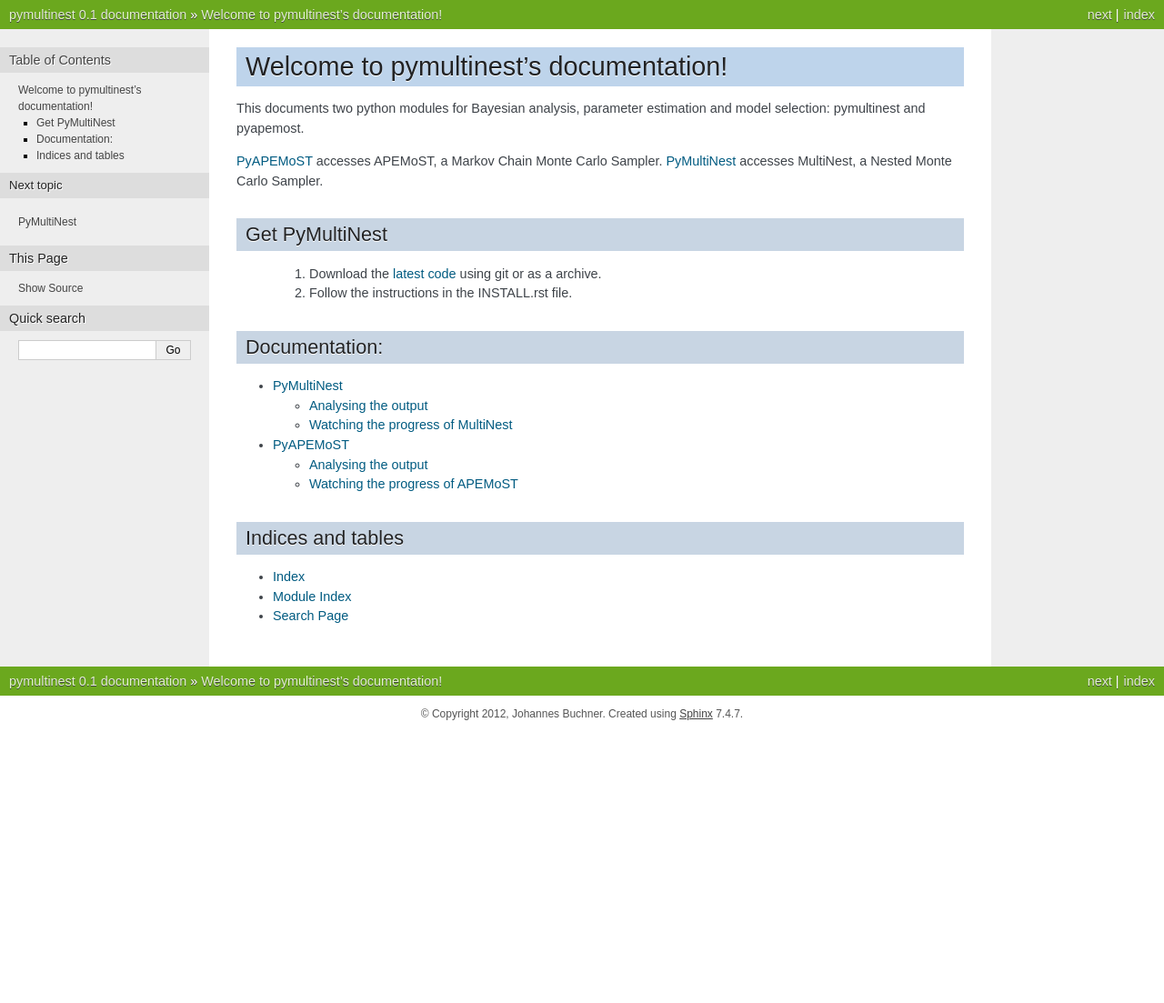
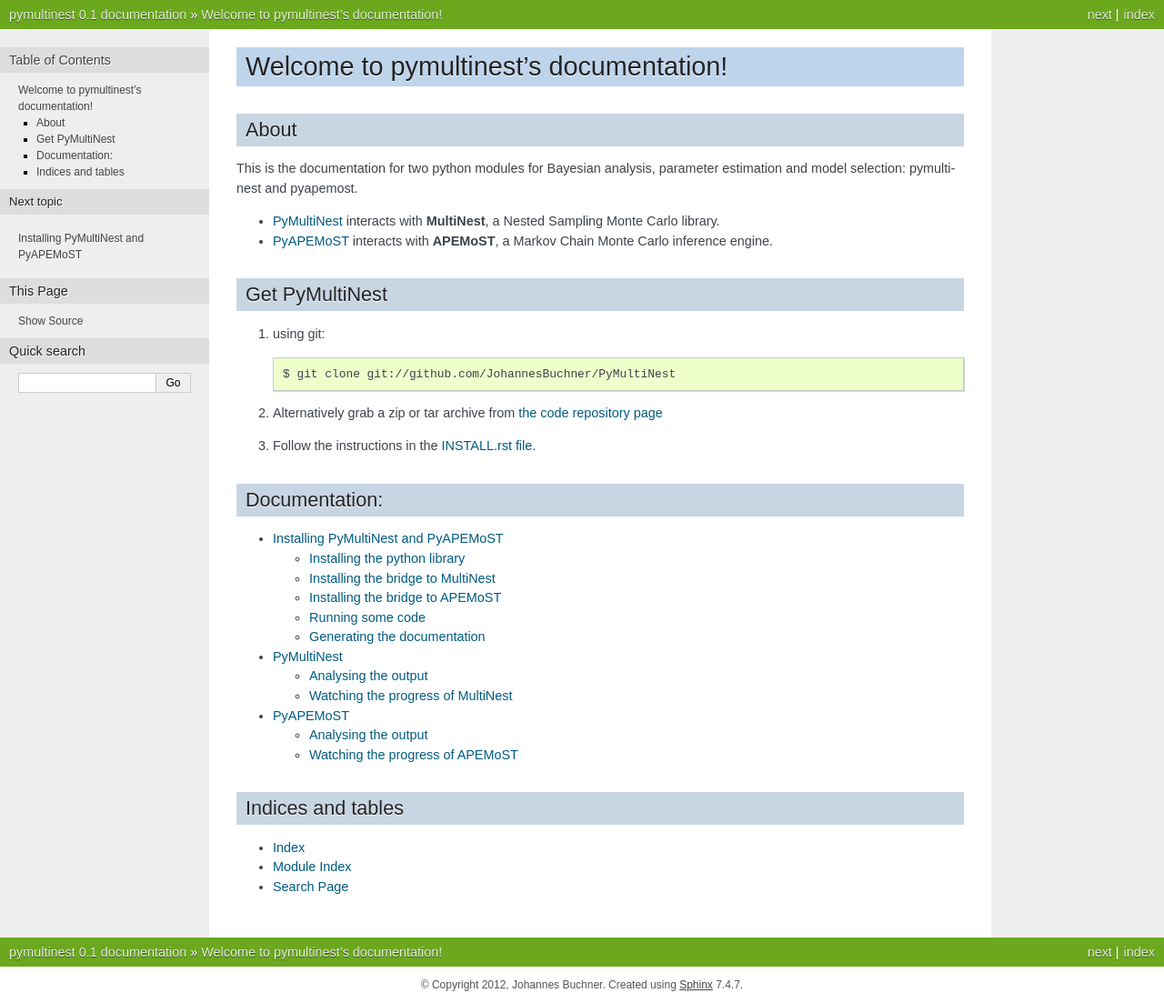
Before and after one commit to JohannesBuchner/PyMultiNest, a Sphinx documentation site: the page built from doc/index.rst, in a window 1280 px wide. Shown: the whole page at 91% size. Built offline with Sphinx 7.4.7, drawn with Linux system fonts in a browser that asks for light colours; before the commit the page ends 900 px from its top, so only the background shows below that.

Commit message:
included and prettified install instructions; added doc generating command

```diff
--- a/doc/index.rst
+++ b/doc/index.rst
@@ -6,22 +6,30 @@
 Welcome to pymultinest's documentation!
 =======================================
 
-This documents two python modules for Bayesian analysis,
-parameter estimation and model selection:
-pymultinest and pyapemost.
+About
+------------------------------
 
-:doc:`PyAPEMoST <pyapemost>` accesses APEMoST, a Markov Chain Monte Carlo Sampler.
-:doc:`PyMultiNest <pymultinest>` accesses MultiNest, a Nested Monte Carlo Sampler.
+This is the documentation for two python modules for Bayesian analysis,
+parameter estimation and model selection: pymultinest and pyapemost.
+
+* :doc:`PyMultiNest <pymultinest>` interacts with **MultiNest**, a Nested Sampling Monte Carlo library.
+* :doc:`PyAPEMoST <pyapemost>` interacts with **APEMoST**, a Markov Chain Monte Carlo inference engine.
 
 Get PyMultiNest
 -------------------------------
- #. Download the `latest code <https://github.com/JohannesBuchner/PyMultiNest>`_ using git or as a archive.
- #. Follow the instructions in the INSTALL.rst file.
+#. using git::
+
+     $ git clone git://github.com/JohannesBuchner/PyMultiNest
+
+#. Alternatively grab a zip or tar archive from `the code repository page <https://github.com/JohannesBuchner/PyMultiNest>`_
+
+#. Follow the instructions in the :doc:`INSTALL.rst file <install>`.
 
 Documentation:
 -------------------------------
 
 .. toctree::
+   install
    pymultinest
    pyapemost
    :maxdepth: -1
--- /dev/null
+++ b/doc/install.rst
@@ -0,0 +1 @@
+.. include:: ../INSTALL.rst
```
Also changed, not shown: INSTALL.rst (+16 -9 lines).
